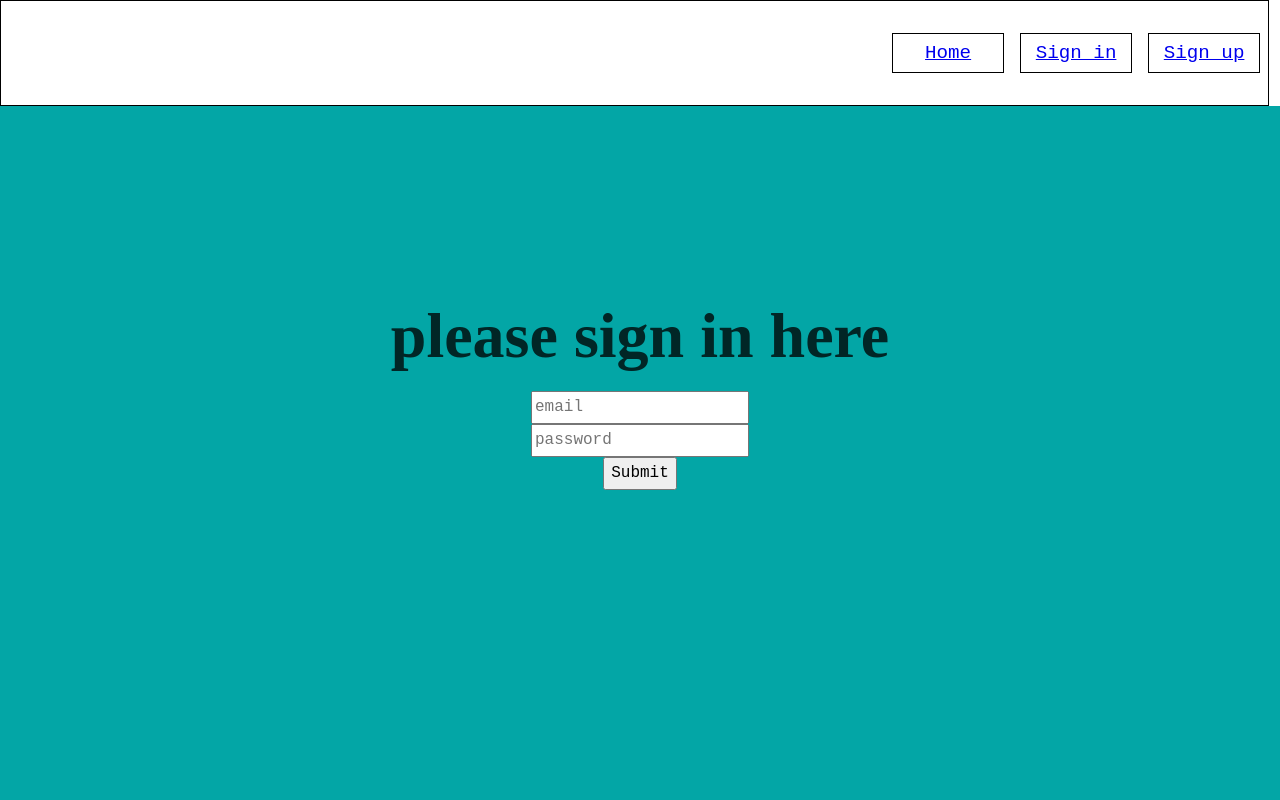
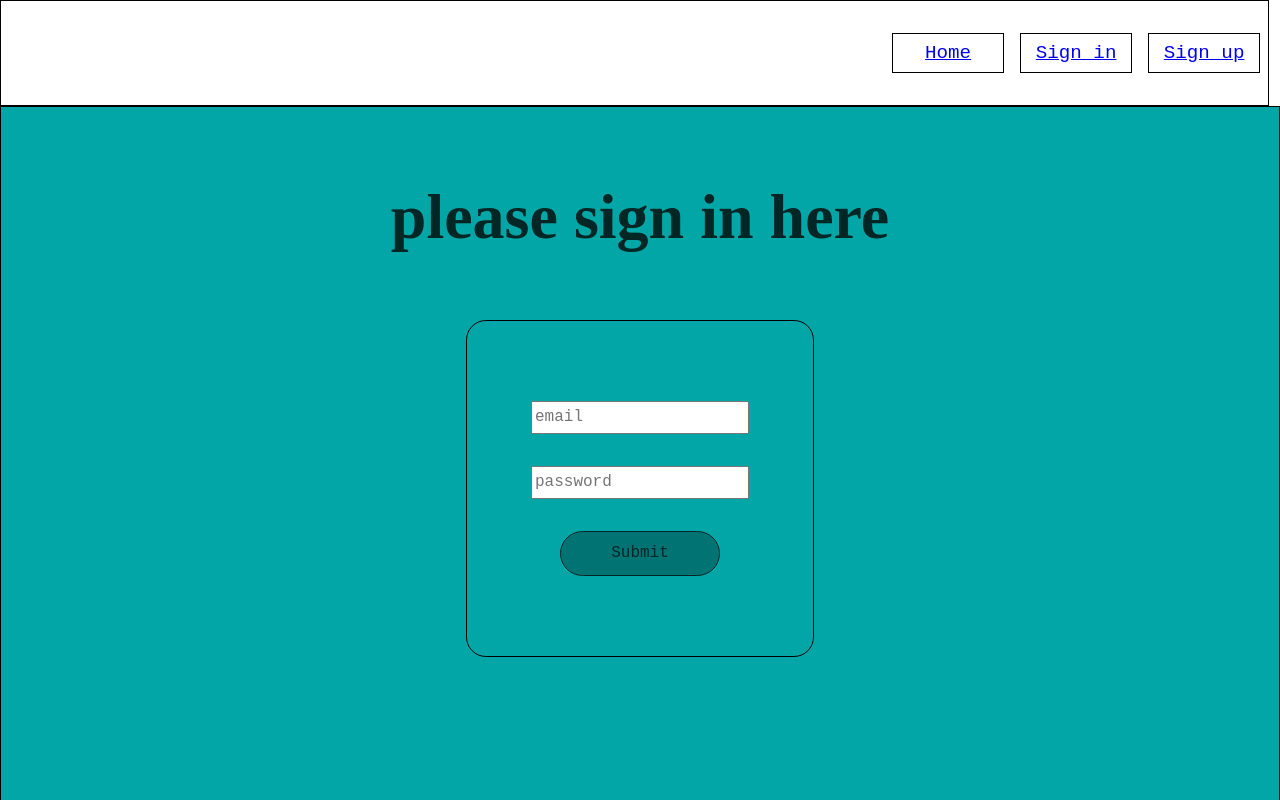
Before and after one commit to artrugh/quotifier, a React (Create React App) app in the folder client/: page /login in a window 1280 px wide. Shown: the top 800 px of the page. Built offline with nearby package versions, Linux system fonts and the light colour scheme; a web font is replaced by a local one.

Commit message:
more styling sass

```diff
--- a/client/src/components/Footer.js
+++ b/client/src/components/Footer.js
@@ -10,7 +10,9 @@ function Footer() {
         <p className="text-footer">team</p>
       </div>
       <div className="footer-middle">
-        <p className="text-footer">help</p>
+        <a href="https://github.com/NLJZ/quotifier">
+          <p className="text-footer">help</p>
+        </a>
         <p className="text-footer">imprint</p>
         <p className="text-footer">something</p>
       </div>
--- a/client/src/components/FooterIcons.js
+++ b/client/src/components/FooterIcons.js
@@ -7,7 +7,9 @@ import { faGithub, faMailchimp } from "@fortawesome/free-brands-svg-icons";
 function FooterIcons() {
   return (
     <div className="footer-icons">
-      <FontAwesomeIcon className="footer-icons-single" icon={faGithub} />
+      <a href="https://github.com/NLJZ/quotifier">
+        <FontAwesomeIcon className="footer-icons-single" icon={faGithub} />
+      </a>
       <FontAwesomeIcon className="footer-icons-single" icon={faMailchimp} />
       <FontAwesomeIcon className="footer-icons-single" icon={faEnvelope} />
     </div>
--- a/client/src/components/LogIn.js
+++ b/client/src/components/LogIn.js
@@ -5,7 +5,7 @@ import Footer from "./Footer";
 function SignIn() {
   return (
     <div className="sign-in">
-      <h2>please sign in here</h2>
+      <h2 className="h2-forms">please sign in here</h2>
       <LogInForm />
     </div>
   );
--- a/client/src/components/LoginForm.js
+++ b/client/src/components/LoginForm.js
@@ -71,7 +71,7 @@ const LoginForm = () => {
         autoComplete="on"
         required
       />
-      <button type="submit" value="Submit">
+      <button className="input sign-in-button" type="submit" value="Submit">
         Submit
       </button>
     </form>
--- a/client/src/components/Register.js
+++ b/client/src/components/Register.js
@@ -5,7 +5,7 @@ import Footer from "./Footer";
 function Register() {
   return (
     <div className="register">
-      <h2>please register here</h2>
+      <h2 className="h2-forms">please register here</h2>
       <RegisterForm />
     </div>
   );
--- a/client/src/scss/layout/_components.scss
+++ b/client/src/scss/layout/_components.scss
@@ -14,6 +14,10 @@
   justify-content: center;
   flex-direction: column;
   align-items: center;
+}
+
+.h2-forms {
+  padding: 3rem;
 }
 
 .text {
@@ -56,6 +60,26 @@
 .sign-in,
 .register {
   padding-bottom: 30vh;
+  border: 1px solid black;
+}
+
+//---------------login-form-----------------------------
+
+.login-form {
+  border: 1px solid black;
+  padding: 4rem 3rem;
+  border-radius: 20px;
+}
+
+.input {
+  margin: 1rem;
+}
+
+.sign-in-button {
+  @include singleButton;
+  width: 10rem;
+  background-color: $mid-color-mid;
+  padding: 0.5rem;
 }
 
 //----------------footer---------------------------------
```
